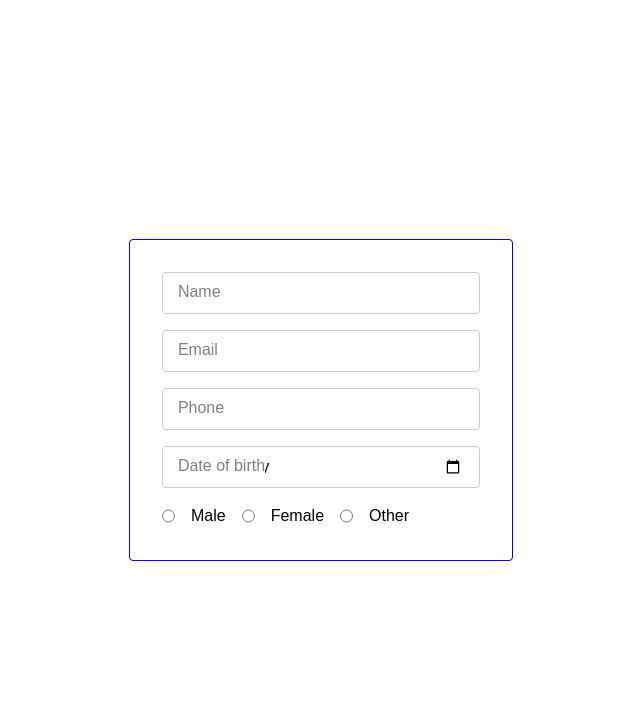
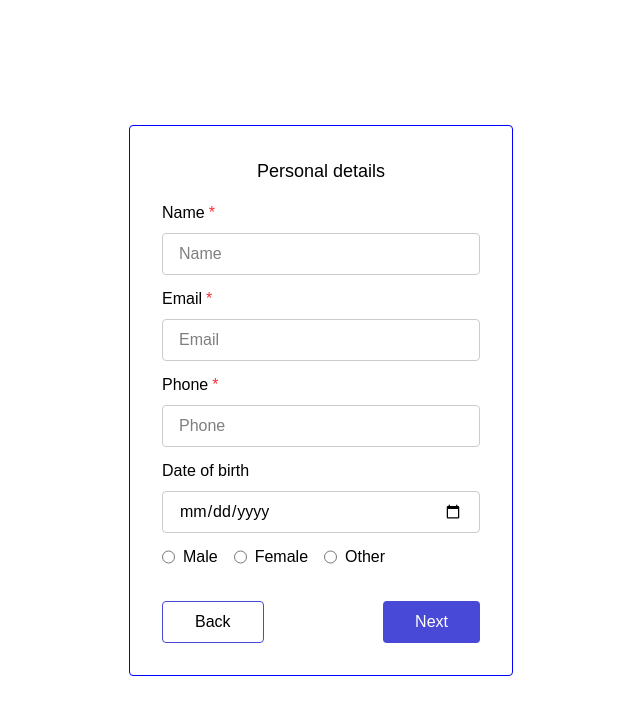
Before and after one commit to anujpanwar01/next-portfolio, a Next.js app: page /step-1 in a window 1280 px wide. Shown: the top 714 px of the page, without its empty margins (319-959 px from the left). Built offline with nearby package versions, Linux system fonts and the light colour scheme.

Commit message:
added the proper form

```diff
--- /dev/null
+++ b/src/app/(learning)/(multi-step-form)/components/Button/button.module.css
@@ -0,0 +1,19 @@
+.primary {
+    background: #4949d8;
+    color: white;
+    padding: 8px 32px;
+    border-radius: 4px;
+    cursor: pointer;
+    &:hover {
+        opacity: 0.9;
+    }
+}
+
+.secondary {
+    background: transparent;
+    color: black;
+    padding: 8px 32px;
+    border-radius: 4px;
+    cursor: pointer;
+    border: 1px solid #4949d8;
+}
--- /dev/null
+++ b/src/app/(learning)/(multi-step-form)/components/Button/index.tsx
@@ -0,0 +1,17 @@
+import React from "react";
+import Styles from "./button.module.css";
+import { getClassNameBasedOnProp } from "./utils";
+
+const Button = ({ buttonType, ...props }: React.ButtonHTMLAttributes<HTMLButtonElement> & { buttonType: string }) => {
+    const buttonClass = getClassNameBasedOnProp(buttonType);
+
+    return (
+        <button
+            className={`multi-step-form-button ${buttonClass && Styles[buttonClass]} ${props.className ? props.className : ""}`}
+        >
+            {props.children}
+        </button>
+    );
+};
+
+export default Button;
--- /dev/null
+++ b/src/app/(learning)/(multi-step-form)/components/Button/utils.ts
@@ -0,0 +1,3 @@
+export const getClassNameBasedOnProp = (buttonType: string) => {
+    return ["primary", "secondary", "link"].find((cl) => cl == buttonType);
+};
--- a/src/app/(learning)/(multi-step-form)/components/Input/index.tsx
+++ b/src/app/(learning)/(multi-step-form)/components/Input/index.tsx
@@ -2,14 +2,25 @@
 "use client";
 
 import React from "react";
-
+import styles from "./input.module.css";
 // import { InputType } from "./type";
 
-const Input = React.forwardRef<HTMLInputElement, React.InputHTMLAttributes<HTMLInputElement>>(
-    ({ name, type = "text", value, placeholder, onChange, ...props }, ref) => {
-        return (
+const Input = React.forwardRef<
+    HTMLInputElement,
+    React.InputHTMLAttributes<HTMLInputElement> & { errorMessage?: string; error?: boolean }
+>(({ name, type = "text", value, placeholder, onChange, error = false, errorMessage, ...props }, ref) => {
+    return (
+        <div className="flex flex-col gap-2 mb-3">
+            <label htmlFor={name} className="flex gap-1">
+                {placeholder}
+                {props.required && (
+                    <span className="text-red-500" aria-hidden="true">
+                        *
+                    </span>
+                )}
+            </label>
             <input
-                className={props.className || "multi-form multi-form-" + name}
+                className={`${props.className || "multi-form multi-form-" + name} ${styles.input}`}
                 name={name}
                 type={type}
                 value={value}
@@ -18,7 +29,9 @@ const Input = React.forwardRef<HTMLInputElement, React.InputHTMLAttributes<HTMLI
                 ref={ref}
                 {...props}
             />
-        );
-    },
-);
+
+            {error ? <p className="text-red-500 text-xs">{errorMessage}</p> : ""}
+        </div>
+    );
+});
 export default Input;
--- /dev/null
+++ b/src/app/(learning)/(multi-step-form)/components/Input/input.module.css
@@ -0,0 +1,6 @@
+.input {
+    width: 100%;
+    padding: 8px 16px;
+    border: 1px solid #ccc;
+    border-radius: 4px;
+}
--- a/src/app/(learning)/(multi-step-form)/context/reducer.ts
+++ b/src/app/(learning)/(multi-step-form)/context/reducer.ts
@@ -7,6 +7,10 @@ export const reducer = <T>(state: INIT_STATE_TYPE, { type, payload }: { type: st
                 ...state,
                 step1: {
                     ...state.step1,
+                    formData: {
+                        ...state.step1.formData,
+                        ...payload,
+                    },
                     ...payload,
                 },
             };
--- a/src/app/(learning)/(multi-step-form)/step-1/constant.ts
+++ b/src/app/(learning)/(multi-step-form)/step-1/constant.ts
@@ -2,11 +2,14 @@ import { StepOneInputType } from "./type";
 
 export const FIELDS = [{ name: "name" }, {}];
 export const STEP_ONE_INIT_STATE = {
-    name: "",
-    email: "",
-    phone: "",
-    gender: "",
-    dob: "",
+    formData: {
+        name: { value: "", error: false },
+        email: { value: "", error: false },
+        phone: { value: "", error: false },
+        gender: { value: "", error: false },
+        dob: { value: "", error: false },
+    },
+    buttonDisabled: true,
 };
 // * name, email, phone, gender, dob;
 
@@ -14,12 +17,16 @@ export const STEP_ONE_INPUT_DATA: StepOneInputType[] = [
     {
         name: "name",
         placeholder: "Name",
+        required: true,
+        autoComplete: true,
     },
     {
         name: "email",
         placeholder: "Email",
         type: "email",
+        required: true,
+        autoComplete: true,
     },
-    { name: "phone", placeholder: "Phone", type: "text" },
+    { name: "phone", placeholder: "Phone", type: "text", required: true, autoComplete: true },
     { name: "dob", placeholder: "Date of birth", type: "date" },
 ];
--- a/src/app/(learning)/(multi-step-form)/step-1/page.tsx
+++ b/src/app/(learning)/(multi-step-form)/step-1/page.tsx
@@ -1,81 +1,75 @@
 "use client";
 
-import React, { useRef, useState } from "react";
+import React from "react";
 import Input from "../components/Input";
 import MultiStepFromContext from "../context/MultiStepForm";
 import { STEP_ONE_INPUT_DATA } from "./constant";
 import styles from "./step-1.module.css";
+import Button from "../components/Button";
 
 export default function Step1() {
-    const labelRef = useRef<HTMLLabelElement[]>([]);
-    const inputRef = useRef<HTMLInputElement[]>([]);
-
     const { state, updateState } = React.useContext(MultiStepFromContext);
     const { step1 } = state;
 
     const handleOnChange = (e: React.ChangeEvent<HTMLInputElement>) => {
-        updateState("UPDATE_STEP_1", { [e.target.name]: e.target.value });
+        let hasError = false;
+        if (e.target.value === "") {
+            hasError = true;
+        }
+        updateState("UPDATE_STEP_1", { [e.target.name]: { value: e.target.value, error: hasError } });
     };
 
-    const handleBlur = (index: number, op: "add" | "remove") => {
-        const labelElement = labelRef.current[index];
-        //     "  left: 5%;
-        // top: -20%;"
+    const goNextHandler = () => {};
 
-        labelElement.classList[op]("hovered");
+    const handleOnBlur = (e: React.FocusEvent<HTMLInputElement>) => {
+        const currentInp = state.step1.formData[e.target.name as keyof typeof state.step1.formData];
+
+        updateState("UPDATE_STEP_1", { [e.target.name]: { ...currentInp, error: false } });
     };
 
     return (
         <div className={`flex height-330 w-96 justify-center flex-col ${styles.parent}`}>
+            <h1>Personal details</h1>
+
             {STEP_ONE_INPUT_DATA.map((inp, i) => {
                 return (
-                    <div
+                    <Input
+                        type={inp.type}
                         key={inp.name}
-                        className={`flex flex-row-reverse justify-end gap-6 w-1/2 ${styles["input-container"]}`}
-                    >
-                        <Input
-                            type={inp.type}
-                            key={inp.name}
-                            name={inp.name}
-                            value={step1[inp.name as keyof typeof step1]}
-                            onChange={handleOnChange}
-                            onBlur={() => handleBlur(i, "remove")}
-                            onFocus={() => handleBlur(i, "add")}
-                            ref={(el: HTMLInputElement) => {
-                                if (el) inputRef.current.push(el);
-                            }}
-                        />
-                        <label
-                            className={`step-1-label ${styles.multiFormLabel}`}
-                            style={{ left: "5%", bottom: "45%" }}
-                            htmlFor={inp.name}
-                            ref={(el: HTMLLabelElement) => {
-                                if (el) labelRef.current.push(el);
-                            }}
-                            onClick={() => {
-                                handleBlur(i, "add");
-                                inputRef.current[i].focus();
-                            }}
-                        >
-                            {inp.placeholder}
-                        </label>
-                    </div>
+                        name={inp.name}
+                        value={step1.formData[inp.name as keyof typeof step1.formData].value}
+                        onChange={handleOnChange}
+                        onBlur={handleOnBlur}
+                        placeholder={inp.placeholder}
+                        required={inp.required}
+                        autoComplete={inp.autoComplete ? inp.name : "off"}
+                        error={step1.formData[inp.name].error}
+                        errorMessage="This field is required"
+                    />
                 );
             })}
 
-            <div className="flex gap-4">
-                <div className="flex gap-4">
-                    <input name="male" type="radio" />
+            <div className="flex gap-4 mr-3">
+                <div className="flex gap-2">
+                    <input name="gender" id="male" type="radio" />
                     <label htmlFor="male">Male</label>
                 </div>
-                <div className="flex gap-4">
-                    <input name="female" type="radio" />
+                <div className="flex gap-2">
+                    <input name="gender" id="female" type="radio" />
                     <label htmlFor="female">Female</label>
                 </div>
-                <div className="flex gap-4">
-                    <input name="other" type="radio" />
+                <div className="flex gap-2">
+                    <input name="gender" id="other" type="radio" />
                     <label htmlFor="other">Other</label>
                 </div>
+            </div>
+            <div className={styles["button-group"]}>
+                <Button buttonType="secondary" disabled={true}>
+                    Back
+                </Button>
+                <Button buttonType="primary" onClick={goNextHandler}>
+                    Next
+                </Button>
             </div>
         </div>
     );
--- a/src/app/(learning)/(multi-step-form)/step-1/step-1.module.css
+++ b/src/app/(learning)/(multi-step-form)/step-1/step-1.module.css
@@ -2,6 +2,11 @@
     border: 1px solid blue;
     border-radius: 4px;
     padding: 32px;
+
+    h1 {
+        margin-bottom: 16px;
+        text-align: center;
+    }
 }
 .multiFormLabel {
     position: absolute;
@@ -24,3 +29,9 @@
         margin-bottom: 16px;
     }
 }
+
+.button-group {
+    display: flex;
+    justify-content: space-between;
+    margin-top: 32px;
+}
--- a/src/app/(learning)/(multi-step-form)/step-1/type.ts
+++ b/src/app/(learning)/(multi-step-form)/step-1/type.ts
@@ -1,12 +1,20 @@
 export type STEP_ONE_INIT_STATE_TYPE = {
-    name: string;
-    email: string;
-    phone: string;
-    gender: string;
-    dob: string;
+    formData: formStateType;
+    buttonDisabled: boolean;
 };
+
 export type StepOneInputType = {
     name: "name" | "email" | "phone" | "gender" | "dob"; // Restrict allowed keys
     placeholder: string;
     type?: string;
+    required?: boolean;
+    autoComplete?: boolean;
 };
+
+export type formStateType = {
+    name: { value: string; error: boolean };
+    email: { value: string; error: boolean };
+    phone: { value: string; error: boolean };
+    gender: { value: string; error: boolean };
+    dob: { value: string; error: boolean };
+};
--- a/src/app/globals.css
+++ b/src/app/globals.css
@@ -30,3 +30,11 @@ body {
     left: 5%;
     top: -20%;
 }
+
+h1 {
+    font-size: 18px;
+}
+
+h2 {
+    font-size: 16px;
+}
```
